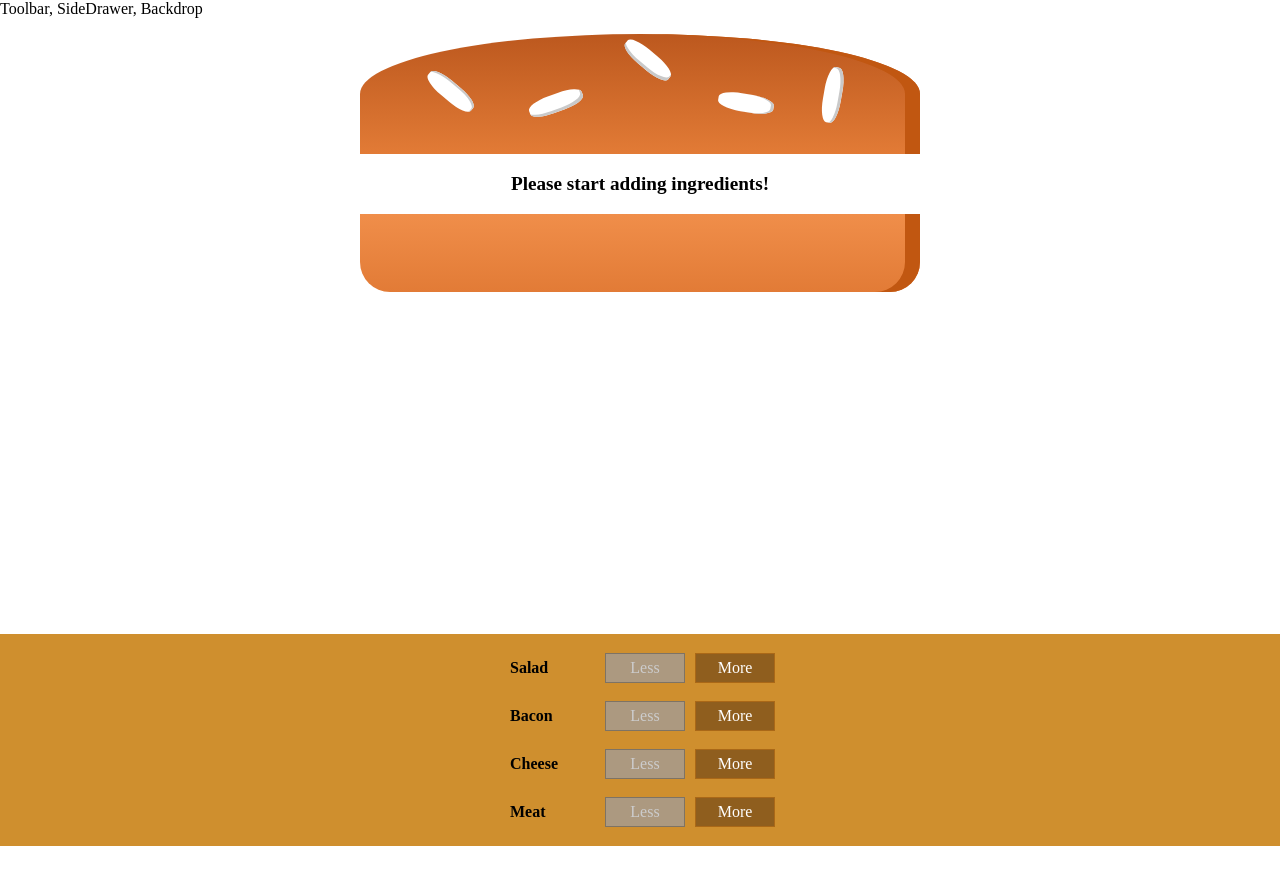
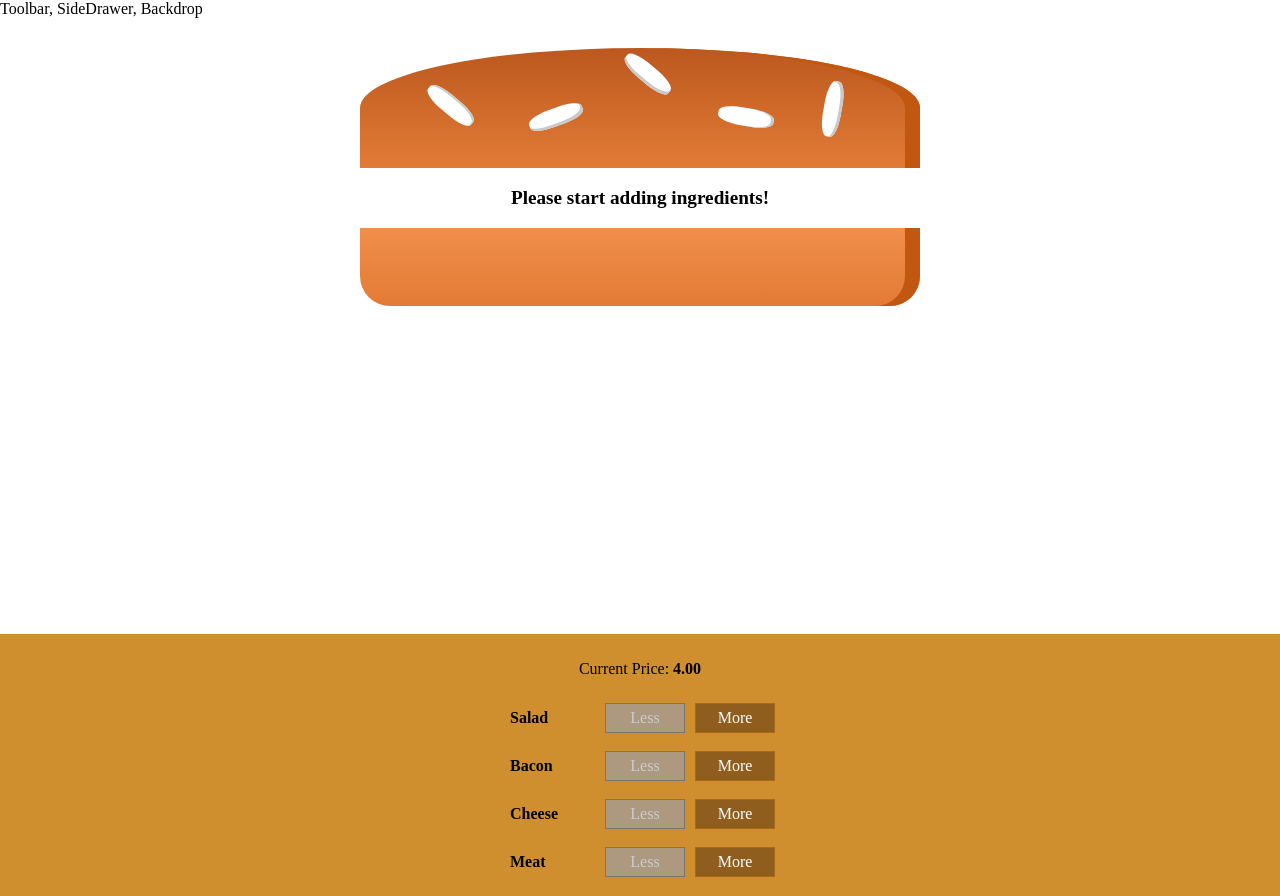
Before and after one commit to itsaiub/react-burgerbuilder, a React (Create React App) app: page / in a window 1280 px wide. Before the commit the page ends 846 px from the top, so only its background shows below. Built offline with nearby package versions, Linux system fonts and the light colour scheme.

Commit message:
displaying and updating price

```diff
--- a/src/components/Burger/BuildControls/BuildControls.js
+++ b/src/components/Burger/BuildControls/BuildControls.js
@@ -9,9 +9,10 @@ const controls = [
   { label: "Meat", type: "meat" }
 ];
 
-const BuildControls = ({ ingredientAdded, ingredientRemoved, disabled }) => {
+const BuildControls = ({ ingredientAdded, ingredientRemoved, disabled, price }) => {
   return (
     <div className="BuildControls">
+      <p>Current Price: <strong>{price.toFixed(2)}</strong></p>
       {controls.map(ctrl => (
         <BuildControl
           key={ctrl.label}
--- a/src/components/Burger/Burger.css
+++ b/src/components/Burger/Burger.css
@@ -2,7 +2,7 @@
   width: 100%;
   margin: auto;
   height: 250px;
-  /* overflow: scroll; */
+  overflow: auto;
   text-align: center;
   font-weight: bold;
   font-size: 1.2rem;
--- a/src/containers/BurgerBuilder/BurgerBuilder.js
+++ b/src/containers/BurgerBuilder/BurgerBuilder.js
@@ -71,6 +71,7 @@ class BurgerBuilder extends Component {
           ingredientAdded={this.addIngredientHandler}
           ingredientRemoved={this.removeIngredientHandler}
           disabled={disabledInfo}
+          price={this.state.totalPrice}
         />
       </React.Fragment>
     );
```
